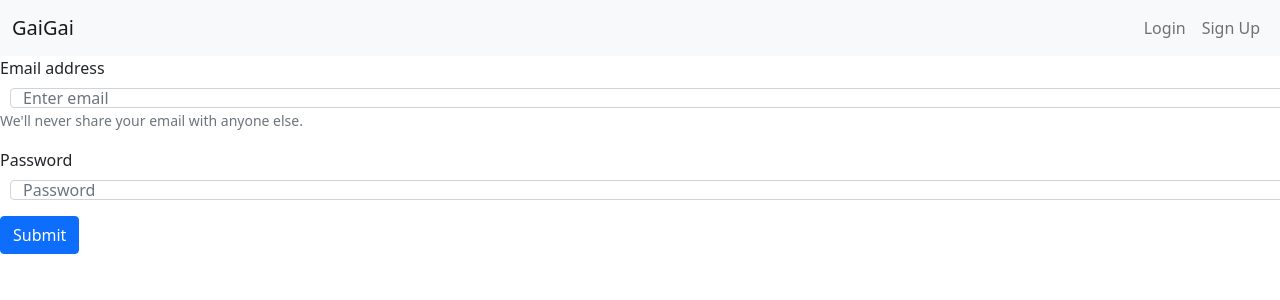
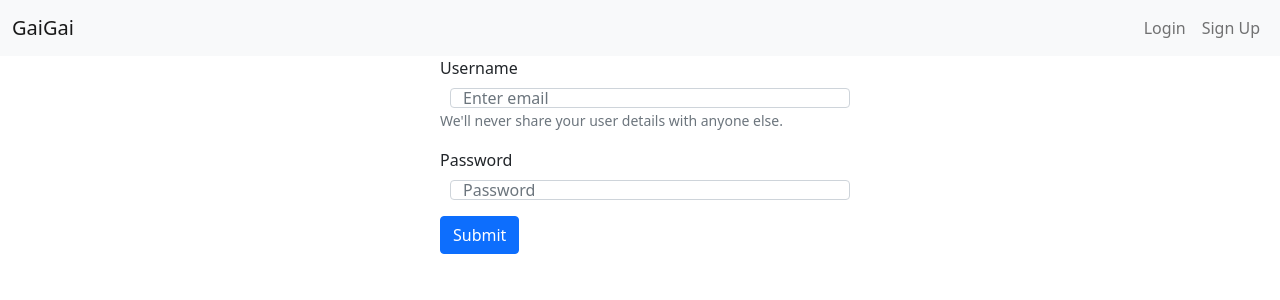
Before and after one commit to ivanleongwm/project4-gaigai-bucketlist, a React (Create React App) app in the folder frontend/: page /login in a window 1280 px wide. Shown: the top 300 px of the page. Built offline with nearby package versions, Linux system fonts and the light colour scheme.

Commit message:
updated readme and aesthetic changes

```diff
--- a/frontend/src/components/HomePage/Forum/Comment.jsx
+++ b/frontend/src/components/HomePage/Forum/Comment.jsx
@@ -3,9 +3,6 @@ function Comment({comment}) {
     return (
         <div className="comment-container">
             <li class="media">
-                        <a href="#" class="pull-left">
-                            <img src="https://bootdey.com/img/Content/user_3.jpg" alt="" class="img-circle"/>
-                        </a>
                         <div class="media-body">
                             <span class="text-muted pull-right">
                                 <small class="text-muted">30 min ago</small>
--- a/frontend/src/components/HomePage/TripsContainer/TripCardPage/InstagramPost/InstaPostModal.jsx
+++ b/frontend/src/components/HomePage/TripsContainer/TripCardPage/InstagramPost/InstaPostModal.jsx
@@ -54,7 +54,7 @@ function InstaPostModal(props) {
         })
         .then((res) => {
             setTimeout(()=>{
-            //window.location.reload()
+            window.location.reload()
             },1000)
             return res.json()
         })
@@ -139,7 +139,7 @@ function InstaPostModal(props) {
             <Form.Check
                 type="switch"
                 label=" Public Post (> Right to show post to community)"
-                onChange={handleClick}
+                onClick={()=>{handleClick()}}
             />
             </Form.Group>
         </Form>
@@ -148,7 +148,7 @@ function InstaPostModal(props) {
             <Button variant="primary" type="submit" onClick={(event) => {handleSubmit(event)}}>
                 Submit
             </Button>
-          <Button variant="outline-primary" onClick={()=>{handleClick()}}>Close</Button>
+          <Button variant="outline-primary" onClick={props.onHide}>Close</Button>
         </Modal.Footer>
       </Modal>
     );
--- a/frontend/src/components/LoggedOutPage/LoggedOutPage.css
+++ b/frontend/src/components/LoggedOutPage/LoggedOutPage.css
@@ -27,3 +27,8 @@
     height: 300px;
     text-align:center;
 }
+
+.description-for-intro {
+    text-align: left;
+    width: 100px;
+}
--- a/frontend/src/components/LoggedOutPage/LoggedOutPage.jsx
+++ b/frontend/src/components/LoggedOutPage/LoggedOutPage.jsx
@@ -45,6 +45,8 @@ function LoggedOutPage() {
                     {
                         showFindOutMore ?
                         <div className="center-box">
+                            <br/>
+                            <br/>
                             <h1>GaiGai</h1>
                             <h4>A trip planning diary</h4>
                             <button id="next" className="button" onClick={(event) => {next(event)}}>
@@ -56,8 +58,34 @@ function LoggedOutPage() {
                     }
                  </div>
             </div>
-            <div className="description">
-            Hello
+            <div className="description-for-intro">
+                <div>
+                <br/>
+                <br/>
+                <br/>
+                <br/>
+                <br/>
+                <br/>
+                <b>Prepare a packing list</b>
+                for travelling. <br/>A standard list that is modifiable.
+                </div>
+                <br/>
+                <br/>
+                <div>
+                <b>Creating and Recording Trips</b>
+                <br/>Create a log for each trip and <br/>upload photos to keep memories.
+                </div>
+                <br/>
+                <br/>
+                <div>
+                <b>Sharing Posts with the Community,
+                    <br/>Exploring Trip Ideas</b>
+                <br/>Choose whether to keep posts private
+                <br/>or public to share then with the <br/>community.
+                </div>
+                <br/>
+                <br/>
+                <div>Click <u>SIGN UP</u> Above to find out more</div>
             </div>
         </Slider>
     </div>
--- a/frontend/src/components/Login/Login.js
+++ b/frontend/src/components/Login/Login.js
@@ -42,13 +42,13 @@ function LoginForm({setLoggedInUser}) {
       }
 
     return (
-        <>
+        <div className="login-form-width">
             <Form>
                 <Form.Group className="mb-3" controlId="formBasicEmail">
-                    <Form.Label>Email address</Form.Label>
+                    <Form.Label>Username</Form.Label>
                     <Form.Control type="email" placeholder="Enter email" onChange={(event) => setUsername(event.target.value)}/>
                     <Form.Text className="text-muted">
-                    We'll never share your email with anyone else.
+                    We'll never share your user details with anyone else.
                     </Form.Text>
                 </Form.Group>
 
@@ -65,7 +65,7 @@ function LoginForm({setLoggedInUser}) {
                     Submit
                 </Button>
             </Form>
-        </>
+        </div>
     )
 }
 
--- a/frontend/src/components/UserProfile/UserProfile.css
+++ b/frontend/src/components/UserProfile/UserProfile.css
@@ -55,3 +55,8 @@
       text-align:center;
       margin: 0 auto;
   }
+
+  .login-form-width {
+      width:400px;
+      margin: 0 auto;
+  }
```
Also changed, not shown: 1 other file (tests, documents, lock files or other folders).
